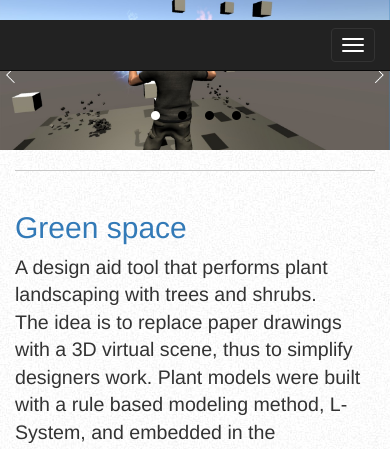
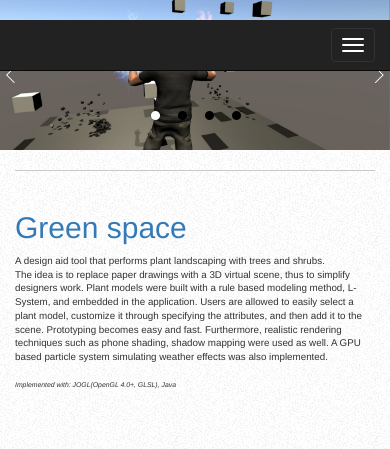
Before and after one commit to YSZhuoyang/YSZhuoyang.github.io, a PHP site: page / in a window 390 px wide. Shown: the top 449 px of the page. Run offline with PHP 8.4, Linux system fonts and the light colour scheme.

Commit message:
Auto change font size.

```diff
--- a/css/customization.css
+++ b/css/customization.css
@@ -3,6 +3,12 @@
         .navbar-wrapper {
             position: relative !important;
             top: 0px !important;
+        }
+    }
+
+    @media only screen and (max-width: 800px) {
+        .container.marketing {
+            font-size:50%;
         }
     }
 
--- a/index.html
+++ b/index.html
@@ -41,7 +41,6 @@
         .navbar-wrapper {
             position: absolute !important;
             top: 20px !important;
-            /*left: 0 !important;*/
             width: 100% !important;
         }
 
```
